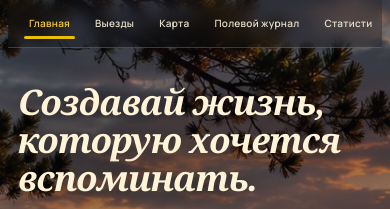
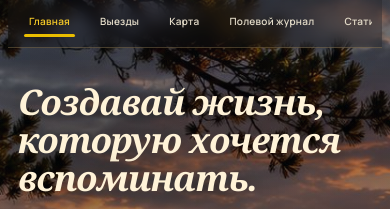
Before and after one commit to ivanovkir3012-blip/atlas-adventures, a React (Vite) app: page / in a window 390 px wide. Shown: the top 209 px of the page. Built offline with nearby package versions, Linux system fonts and the light colour scheme.

Commit message:
Force single-line navigation layout on mobile

```diff
--- a/src/style.css
+++ b/src/style.css
@@ -2289,3 +2289,11 @@ html,body,#root{min-height:100%;background:transparent!important}
   .media-lightbox-next{right:10px}
   .media-lightbox-caption{max-width:calc(100vw - 112px);font-size:10px}
 }
+
+
+/* FORCE: compact single-line navigation on mobile/tablet */
+@media(max-width:1000px){
+ .app-shell>.topbar{display:flex!important;flex-direction:column!important;align-items:stretch!important;flex-wrap:nowrap!important;}
+ .app-shell>.topbar>.main-nav{display:flex!important;flex-direction:row!important;flex-wrap:nowrap!important;align-items:center!important;justify-content:flex-start!important;width:100%!important;max-width:100%!important;overflow-x:auto!important;overflow-y:hidden!important;white-space:nowrap!important;gap:8px!important;}
+ .app-shell>.topbar>.main-nav>button{display:inline-flex!important;flex:0 0 auto!important;white-space:nowrap!important;word-break:keep-all!important;}
+}
```
